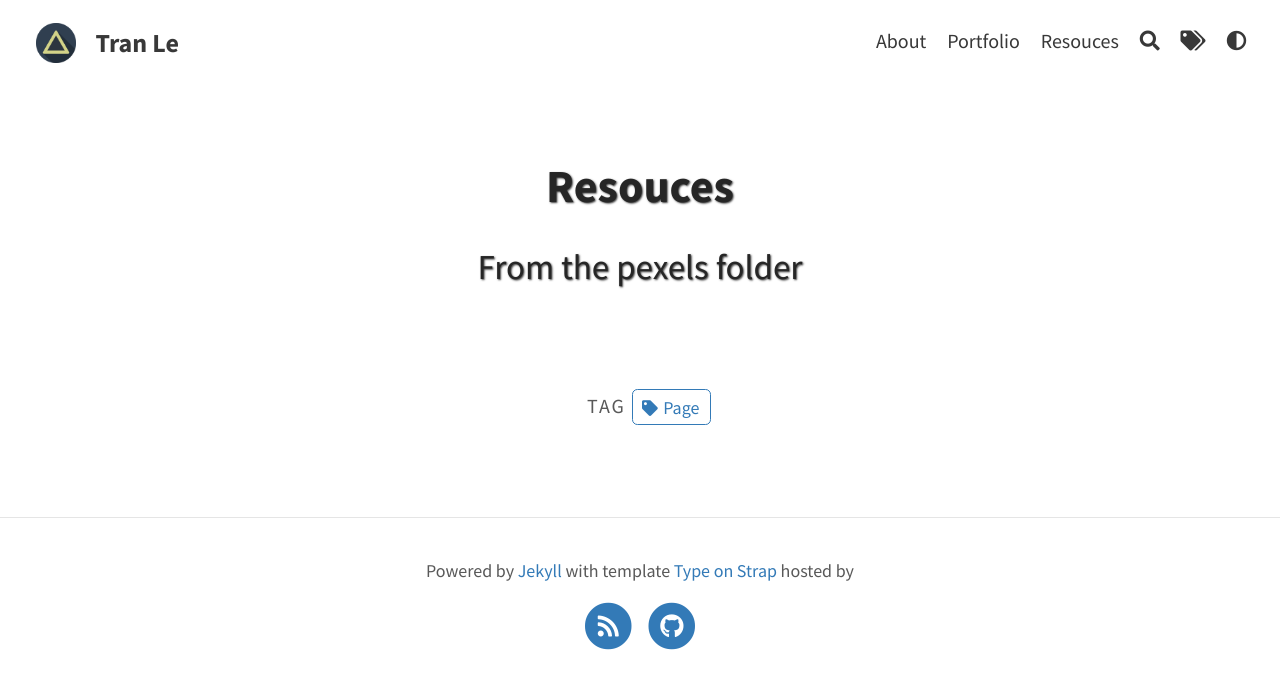
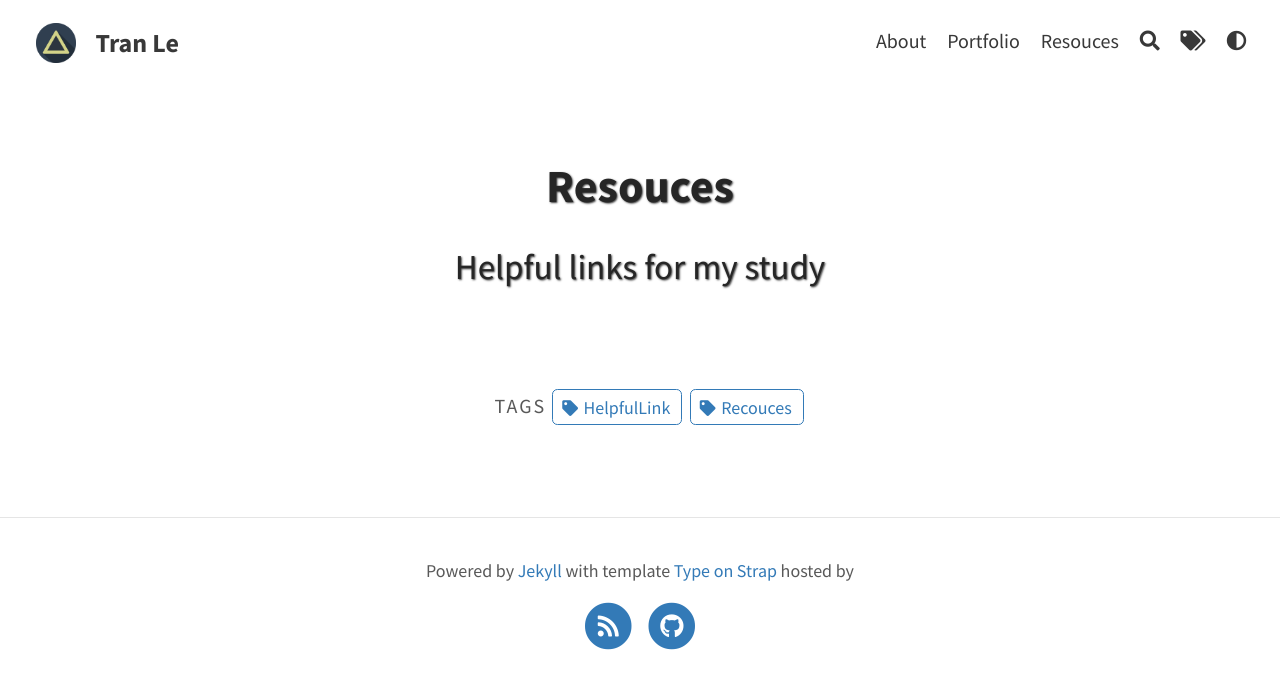
Before and after one commit to tranktle/porfolio, a Jekyll site: the page built from pages/resources.md, in a window 1280 px wide. Shown: the top 689 px of the page. Built offline with Jekyll 4.4.1, drawn with Linux system fonts in a browser that asks for light colours.

Commit message:
Update resources.md

```diff
--- a/pages/resources.md
+++ b/pages/resources.md
@@ -1,6 +1,6 @@
 ---
 layout: page
 title: Resouces
-subtitle: From the pexels folder
-tags: [Page]
+subtitle: Helpful links for my study
+tags: [Recouces, HelpfulLink]
 ---
```
